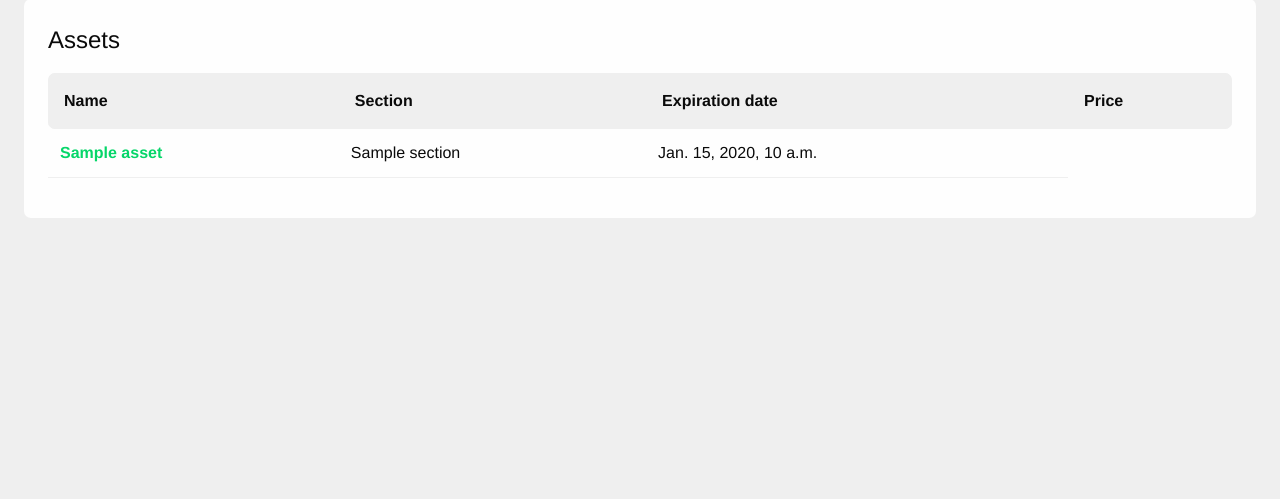
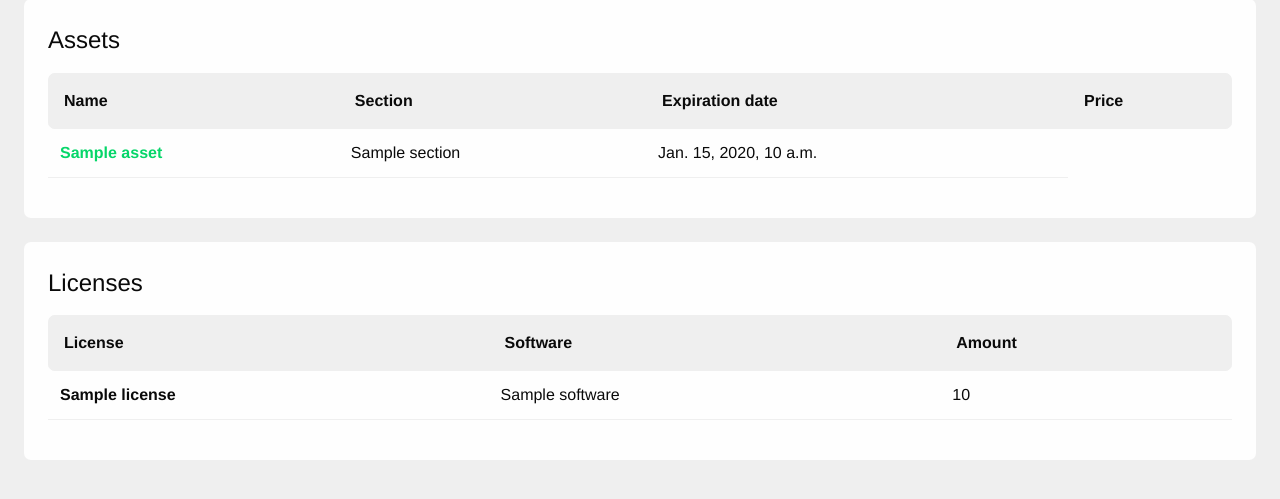
Before and after one commit to briansok/Atlas, a Django app: template atlas/atlas/templates/person/detail.html in a window 1280 px wide. Shown: the part 257-756 px from the top of the page. Run offline with Django 3.2, Linux system fonts and the light colour scheme; the template is opened without the code that fills it: most values are stand-ins (such as "Sample title", 1, 10 or a date in 2020); style sheets or scripts are compiled from the project's sources; some libraries are stand-ins or nearby versions.

Commit message:
Bug fixes

```diff
--- a/atlas/atlas/assets/css/framework.scss
+++ b/atlas/atlas/assets/css/framework.scss
@@ -68,7 +68,3 @@ select {
     flex: 1;
   }
 }
-
-.plan-wrapper {
-
-}
--- a/atlas/atlas/assets/css/responsive.scss
+++ b/atlas/atlas/assets/css/responsive.scss
@@ -23,4 +23,18 @@
       width: 100%;
     }
   }
+
+  .action-buttons .button {
+    margin-bottom: $spacing/8;
+  }
+
+  table {
+    td, th {
+      font-size: 90%;
+    }
+
+    td {
+      padding: $spacing/4!important;
+    }
+  }
 }
--- a/atlas/atlas/assets/js/plan.js
+++ b/atlas/atlas/assets/js/plan.js
@@ -51,8 +51,7 @@ function addSection(event, $x, $y) {
             data: $form.serialize(),
             success: function() {
                 $popup.css('display', 'none');
-
-								$('.messages').append('<li class="info">Success</li>');
+                $('.messages').append('<li class="info">Success</li>');
             }
         });
         return false;
@@ -60,7 +59,7 @@ function addSection(event, $x, $y) {
 }
 
 $el.mouseenter(function(){
-    $(this).css('fill', 'red');
+    $(this).css('fill', '#05d669');
     $(this).css('cursor', 'pointer');
 });
 
--- a/atlas/atlas/templates/asset/edit.html
+++ b/atlas/atlas/templates/asset/edit.html
@@ -14,7 +14,7 @@
 {% block content %}
     <div class="block middle">
         <h3>{% trans "Edit " %}{{ asset_name }}</h3>
-        <form action="{{ request.path }}" method="post" class="add-asset-form">
+        <form action="{{ request.path }}" method="post" class="add-asset-form" autocomplete="off">
             {% csrf_token %}
             <div class="wrapper">
                 <ul>
--- a/atlas/atlas/templates/person/detail.html
+++ b/atlas/atlas/templates/person/detail.html
@@ -100,6 +100,41 @@
         </table>
     </div>
 {% endif %}
+{% if licenses %}
+    <div class="block middle">
+        <h3>{% trans "Licenses" %}</h3>
+        <table>
+            <thead>
+            <tr>
+                <th>{% trans "License" %}</th>
+                <th>{% trans "Software" %}</th>
+                <th>{% trans "Amount" %}</th>
+            </tr>
+            </thead>
+            <tbody>
+            {% for license in licenses %}
+                <tr>
+                    <td>
+                        {% if license.license %}
+                            {{ license.license }}
+                        {% endif %}
+                    </td>
+                    <td>
+                        {% if license.software %}
+                            {{ license.software.title }}
+                        {% endif %}
+                    </td>
+                    <td>
+                        {% if license.license_amount %}
+                            {{ license.license_amount }}
+                        {% endif %}
+                    </td>
+                </tr>
+            {% endfor %}
+            </tbody>
+        </table>
+    </div>
+{% endif %}
 {% endblock %}
 
 {% block modal %}
--- a/atlas/person/views.py
+++ b/atlas/person/views.py
@@ -2,7 +2,7 @@ from django.contrib.auth.decorators import login_required
 from atlas.decorators import user, administrator
 from django.http import HttpResponseRedirect
 from django.shortcuts import render, get_object_or_404, get_list_or_404
-from asset.models import Asset
+from asset.models import Hardware, License
 from .models import Person
 from .forms import EditPersonForm
 import math
@@ -23,11 +23,13 @@ def index(request):
 @login_required
 def detail(request, id):
     user = get_object_or_404(Person, id=id)
-    assets = get_list_or_404(Asset, user=user.id)
+    assets = Hardware.objects.filter(user=user.id).select_subclasses()
+    licenses = License.objects.filter(user=user.id)
 
     context = {
         'user': user,
         'assets': assets,
+        'licenses': licenses,
     }
 
     return render(request, 'person/detail.html', context)
```
